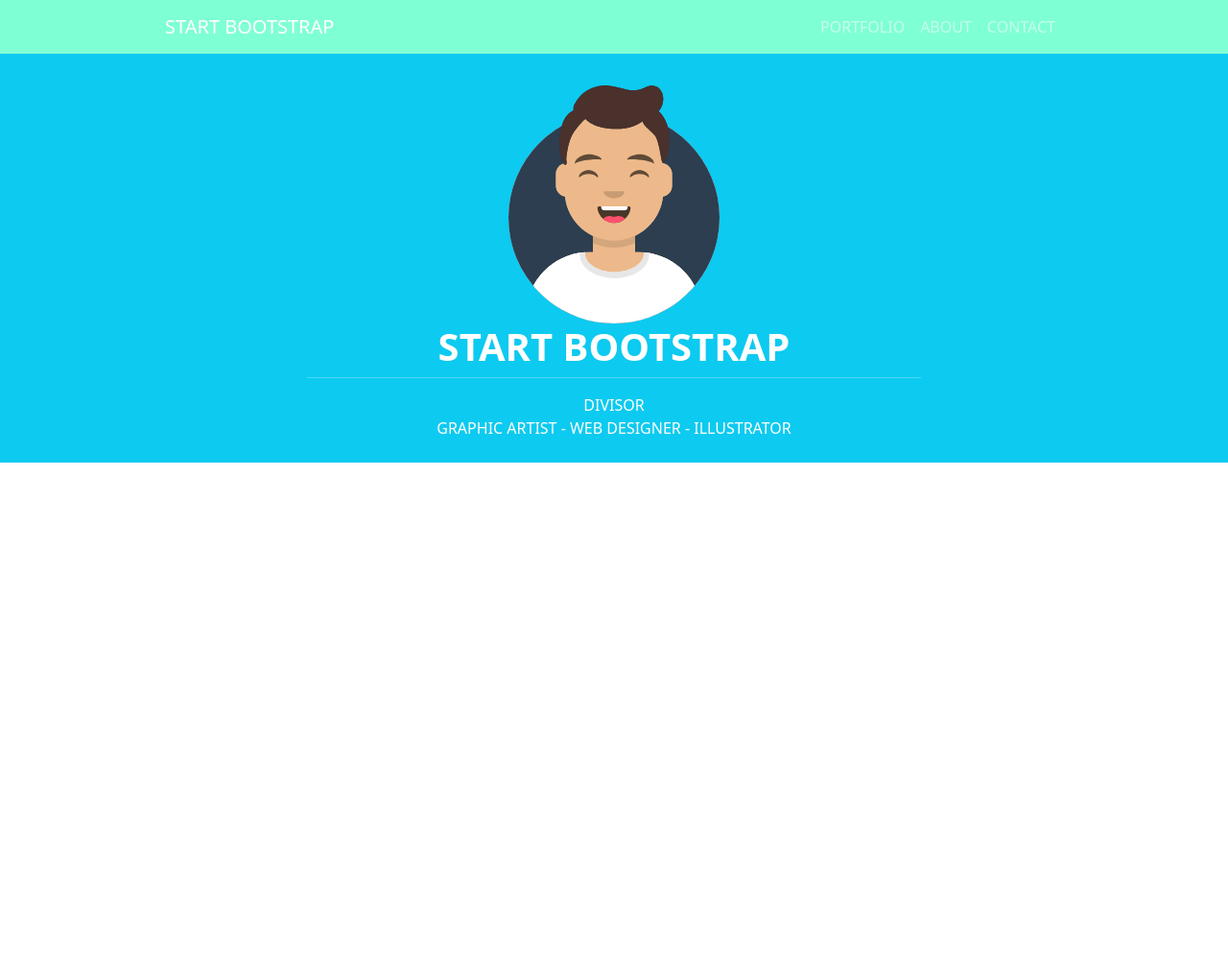
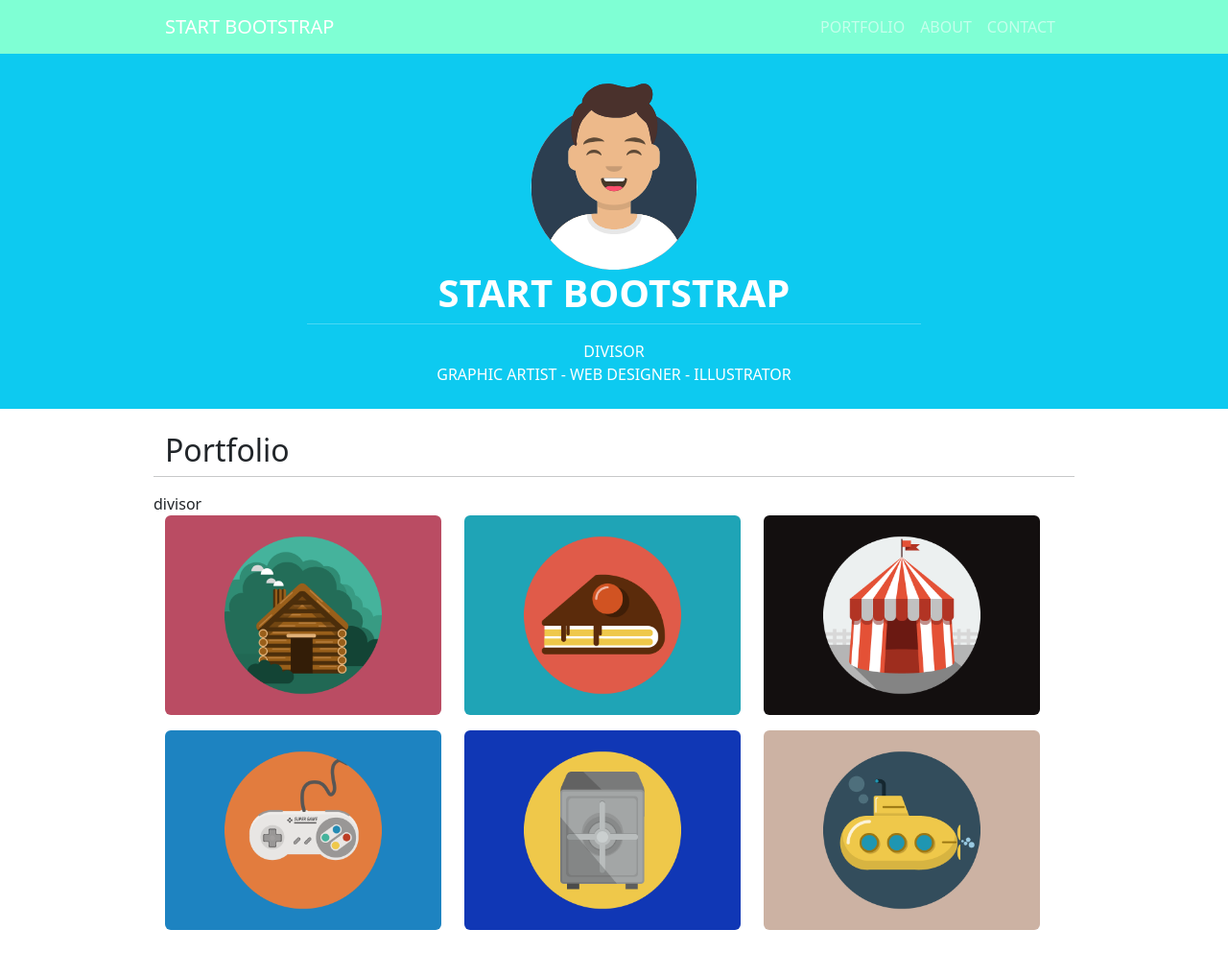
Before and after one commit to emanuele-pogliari/html-css-bootstrap-freelancer, a plain HTML site: page index.html in a window 1280 px wide. Shown: the whole page at 96% size. Before the commit the page ends 800 px from the top, so only its background shows below. Drawn offline with nearby package versions, Linux system fonts and the light colour scheme.

Commit message:
portfolio section completed

```diff
--- a/index.html
+++ b/index.html
@@ -43,13 +43,13 @@
             <div class="col-6 mx-auto text-center">
 
                 <div class="row align-content-center flex-column text-uppercase">
-                    <div class="col-5 mx-auto">
+                    <div class="col-4 mx-auto">
                         <img class="img-fluid" src="./img/avatar.svg" alt="">
                     </div>
                     <div class="col text-center mx-0">
                         <h2 class="fs-1 fw-bold">Start bootstrap</h2>
                     </div>
-                    <hr>divisor</hr>
+                    <hr>divisor
                     <div class="col">
                         <span>Graphic artist - web designer - illustrator</span>
                     </div>
@@ -58,13 +58,27 @@
         </div>
         <!-- fine header -->
 
+        <!-- inizio sezione portfolio -->
+        <div class="row w-75 mx-auto my-4">
+            <h2>Portfolio</h2>
+            <hr>divisor
+            <div class="row mb-3">
+                <div class="col-4"><img class="img-fluid rounded" src="./img/cabin.png" alt=""></div>
+                <div class="col-4"><img class="img-fluid rounded" src="./img/cake.png" alt=""></div>
+                <div class="col-4"><img class="img-fluid rounded" src="./img/circus.png" alt=""></div>
+            </div>
+            <div class="row">
+                <div class="col-4"><img class="img-fluid rounded" src="./img/game.png" alt=""></div>
+                <div class="col-4"><img class="img-fluid rounded" src="./img/safe.png" alt=""></div>
+                <div class="col-4"><img class="img-fluid rounded" src="./img/submarine.png" alt=""></div>
+            </div>
+        </div>
+    </div>
+    <!-- fine sezione portfolio -->
 
-
-
-
-        <script src="https://cdn.jsdelivr.net/npm/bootstrap@5.3.2/dist/js/bootstrap.bundle.min.js"
-            integrity="sha384-C6RzsynM9kWDrMNeT87bh95OGNyZPhcTNXj1NW7RuBCsyN/o0jlpcV8Qyq46cDfL"
-            crossorigin="anonymous"></script>
+    <script src="https://cdn.jsdelivr.net/npm/bootstrap@5.3.2/dist/js/bootstrap.bundle.min.js"
+        integrity="sha384-C6RzsynM9kWDrMNeT87bh95OGNyZPhcTNXj1NW7RuBCsyN/o0jlpcV8Qyq46cDfL"
+        crossorigin="anonymous"></script>
 </body>
 
 </html>
```
